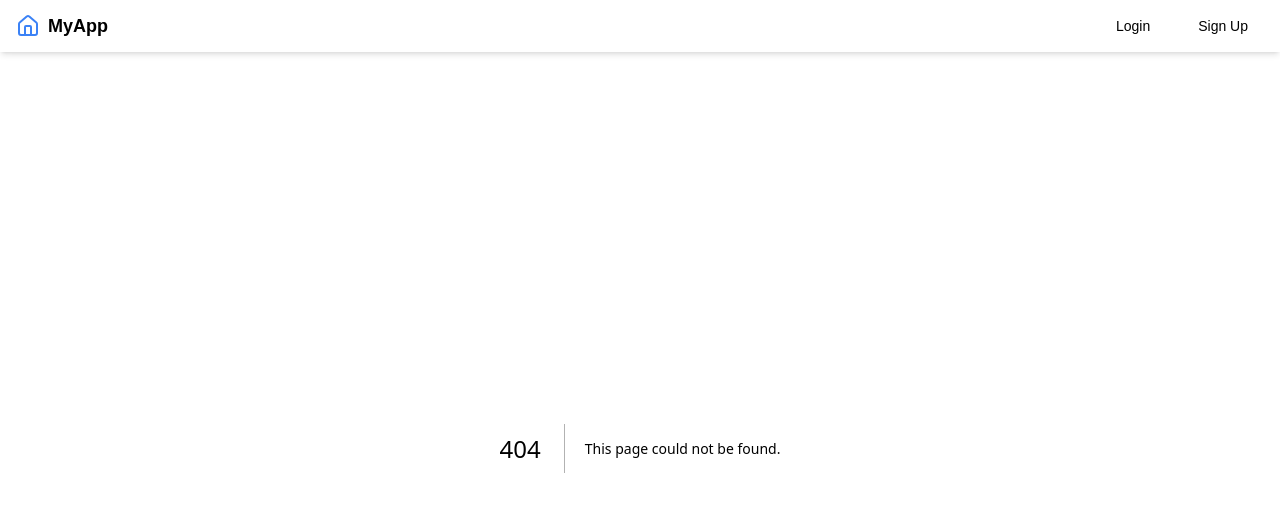
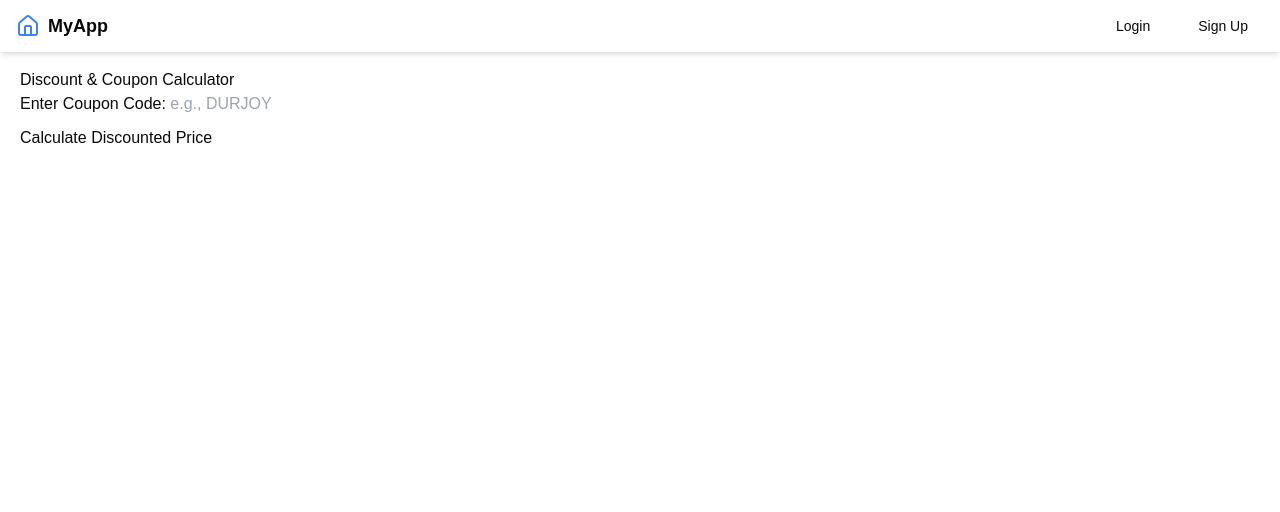
Before and after one commit to DT0720/Auction-based-Marketplace-project, a Next.js app: page /discount in a window 1280 px wide. Before the commit this address had no page. Shown: the top 512 px of the page. Built offline with nearby package versions, Linux system fonts and the light colour scheme.

Commit message:
Added discount function

```diff
--- /dev/null
+++ b/src/app/discount/page.tsx
@@ -0,0 +1,134 @@
+"use client"
+import React, { useState } from "react";
+
+// PromotionManager Class
+class PromotionManager
+ {
+  private notifications: string[] = [];
+
+  constructor
+  (
+    private minimumPurchaseForDiscount: number,
+    private discountPercentage: number
+  ) {}
+
+  // Method to calculate total price after applying discounts
+  public calculateTotalPrice(
+    products: { price: number; quantity: number }[]
+  ):
+    number {
+    let isTotalBill = 0;
+
+    // Calculate total bill
+    products.forEach((product) =>
+    {
+      isTotalBill += product.price * product.quantity;
+    });
+
+    // Apply discount if minimum purchase amount is exceeded
+    if (isTotalBill >= this.minimumPurchaseForDiscount)
+     {
+        const discount = (isTotalBill * this.discountPercentage) / 100;
+        isTotalBill -= discount;
+        this.sendNotification(`A discount of ${this.discountPercentage}% has been applied to your total bill.`);
+      }
+
+    else
+    {
+       this.sendNotification(`You are not eligible for discount.`);
+    }
+
+    return isTotalBill;
+  }
+
+  // Method to apply a coupon code
+  public applyCoupon
+  (
+    couponCode: string,
+    products: { price: number; quantity: number }[]
+  ):
+    number
+    {
+      let total = this.calculateTotalPrice(products);
+
+    // Example coupon logic
+    if (couponCode === "DURJOY")
+       {
+            total -= 20; // Flat $20 discount
+            this.sendNotification("Coupon code SAVE20 applied. $20 discount added.");
+       }
+    else if (couponCode === "FREESHIP")
+        {
+            this.sendNotification("Coupon code FREESHIP applied. Free shipping added.");
+        }
+    else
+        {
+            this.sendNotification("Invalid coupon code.");
+        }
+
+    return total;
+  }
+
+  private sendNotification(message: string)
+     {
+         this.notifications.push(message);
+     }
+
+  public getNotifications(): string[]
+     {
+       return this.notifications;
+     }
+}
+
+// React Component
+const DiscountCalculator: React.FC = () => {
+  const [totalPrice, setTotalPrice] = useState<number | null>(null);
+  const [couponCode, setCouponCode] = useState<string>("");
+  const [notifications, setNotifications] = useState<string[]>([]);
+
+  const handleCalculate = () => {
+    const manager = new PromotionManager(100, 10); // $100 minimum for 10% discount
+    const products = [
+      { price: 35, quantity: 2 }, // Example products
+      { price: 30, quantity: 1 },
+    ];
+    const total = couponCode
+      ? manager.applyCoupon(couponCode, products)
+      : manager.calculateTotalPrice(products);
+    setTotalPrice(total);
+    setNotifications(manager.getNotifications());
+  };
+
+  return (
+    <div style={{ padding: "20px" }}>
+      <h1>Discount & Coupon Calculator</h1>
+      <div>
+        <label>
+          Enter Coupon Code:{" "}
+          <input
+            type="text"
+            value={couponCode}
+            onChange={(e) => setCouponCode(e.target.value)}
+            placeholder="e.g., DURJOY"
+          />
+        </label>
+      </div>
+      <button onClick={handleCalculate} style={{ marginTop: "10px" }}>
+        Calculate Discounted Price
+      </button>
+      {totalPrice !== null && <p>Total Price: ${totalPrice.toFixed(2)}</p>}
+      {notifications.length > 0 && (
+        <div>
+          <h3>Notifications:</h3>
+          <ul>
+            {notifications.map((notification, index) => (
+              <li key={index}>{notification}</li>
+            ))}
+          </ul>
+        </div>
+      )}
+    </div>
+  );
+};
+
+export default DiscountCalculator;
--- a/src/app/page.tsx
+++ b/src/app/page.tsx
@@ -16,7 +16,7 @@ export default function Home() {
 
   return (
     <div className="grid grid-rows-[20px_1fr_20px] items-center justify-items-center min-h-screen p-8 pb-20 gap-16 sm:p-20 font-[family-name:var(--font-geist-sans)]">
-      <button onClick={() => router.push(ROUTES.BUYER_DASHBOARD)}>Click me</button>
+      <button onClick={() => router.push(ROUTES.DISCOUNT)}>Click me</button>
     </div>
   );
 }
--- a/src/application/routing/routes.ts
+++ b/src/application/routing/routes.ts
@@ -10,6 +10,7 @@ export const ROUTES = {
     PROFILE: "/profile",
     BUYER_DASHBOARD: "/buyer_dashboard",
     SELLER_DASHBOARD: "/seller_dashboard",
+    DISCOUNT: "/discount",
     FORGOT_PASSWORD: "/forgot-password",
   } as const;
 
--- a/src/middleware.ts
+++ b/src/middleware.ts
@@ -39,5 +39,5 @@ export async function middleware(req: NextRequest) {
 }
 
 export const config = {
-    matcher: ['/login', '/signup', '/forgot-password', '/buyer_dashboard', '/seller_dashboard'],
+    matcher: ['/login', '/signup', '/forgot-password', '/buyer_dashboard', '/seller_dashboard','/discount'],
 };
```
Also changed, not shown: src/app/seller_dashboard/page.tsx (+5 -3 lines).
